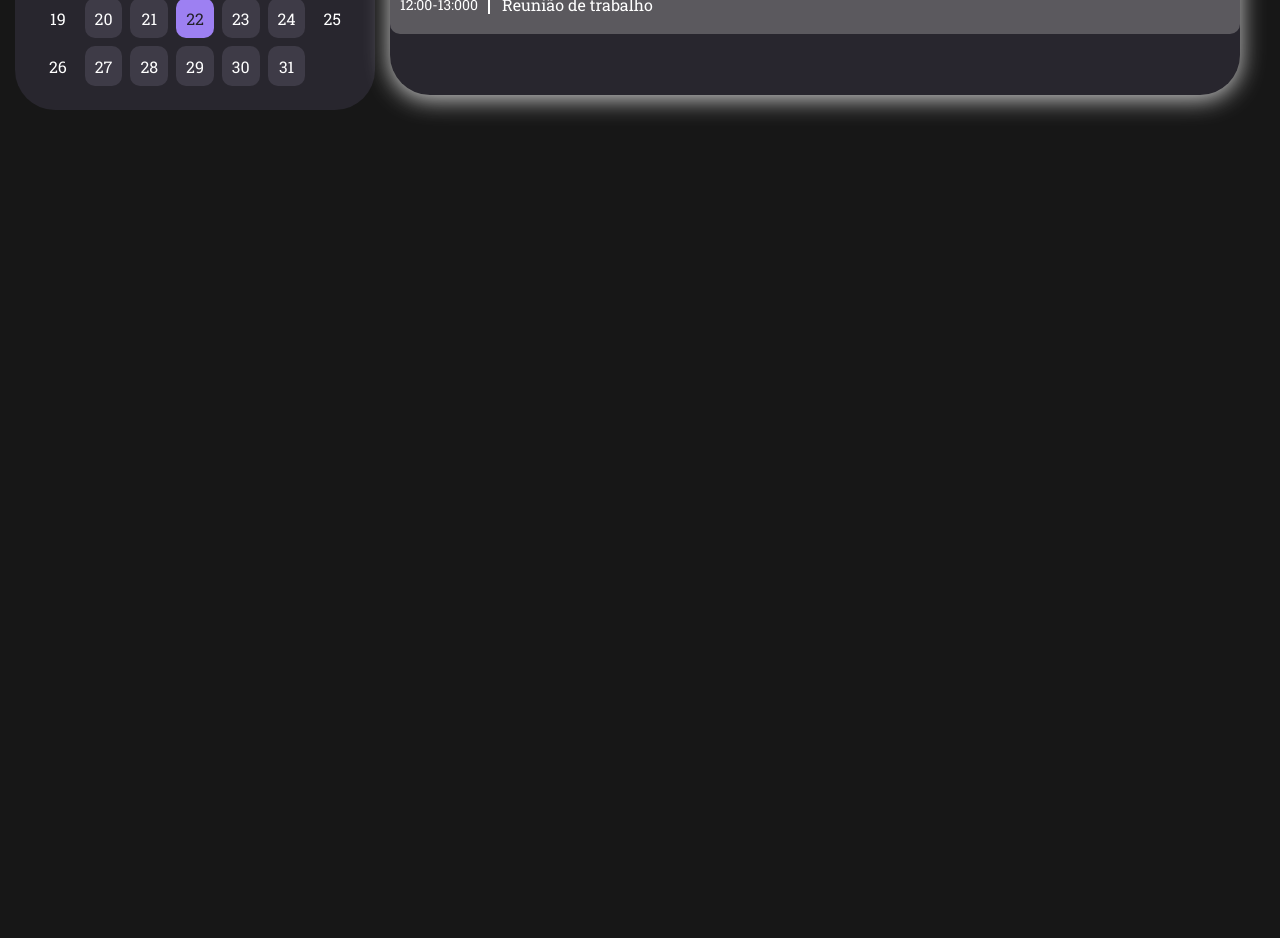
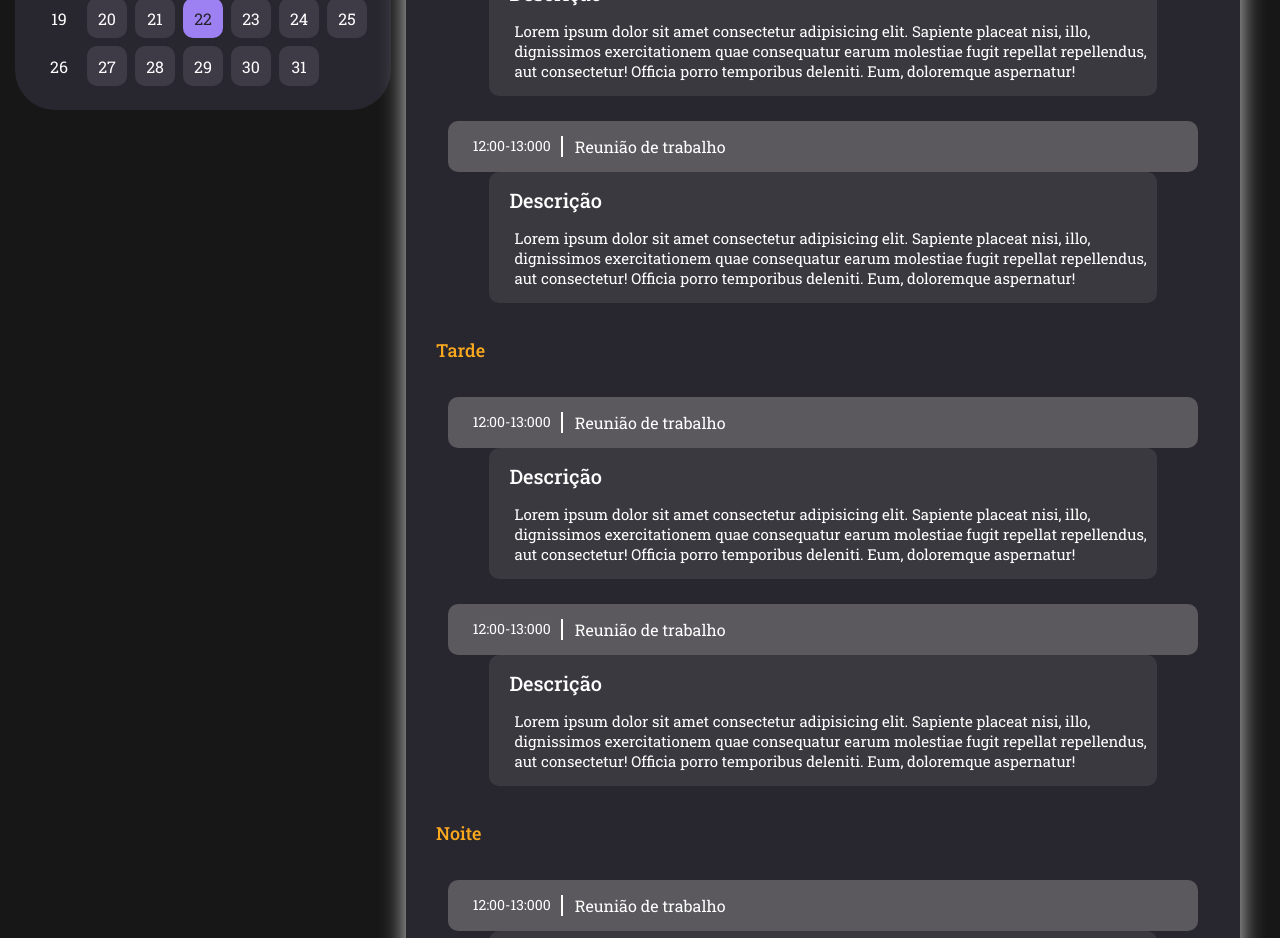
Before and after one commit to Marcelo8173/Schedule-online, a React (Create React App) app: page / in a window 1280 px wide. Shown: the part 340-1278 px from the top of the page. Before the commit the page ends 800 px from the top, so only its background shows below. Built offline with nearby package versions, Linux system fonts and the light colour scheme.

Commit message:
card description layout

```diff
--- /dev/null
+++ b/src/components/AsideContent/Description/index.tsx
@@ -0,0 +1,17 @@
+import React from 'react';
+import { Container } from './styles';
+
+const Description:React.FC = () =>{
+    return (
+        <Container>
+            <h2>Descrição</h2>
+            <p>Lorem ipsum dolor sit amet consectetur adipisicing elit.
+                Sapiente placeat nisi, illo, dignissimos exercitationem quae consequatur
+                earum molestiae fugit repellat repellendus, aut consectetur!
+                Officia porro temporibus deleniti.
+                Eum, doloremque aspernatur!</p>
+        </Container>
+    )
+}
+
+export default Description;
--- /dev/null
+++ b/src/components/AsideContent/Description/styles.ts
@@ -0,0 +1,36 @@
+import styled,{keyframes} from 'styled-components';
+
+const appearFromTop = keyframes`
+    from{
+        opacity: 0;
+        transform: translateY(-25px);
+    }
+    to{
+        opacity: 1;
+        transform: translateY(0px);
+    }
+`;
+
+
+export const Container = styled.div`
+    width: 80%;
+    border-radius: 10px;
+    margin-bottom: 10px;
+    background: rgba(221,221,221,0.1);
+    animation: ${appearFromTop} 1s;
+
+    h2{
+        margin-top: 15px;
+        margin-left: 20px;
+        font-family: 'Roboto Slab';
+        font-size: 20px;
+    }
+
+    p{
+        margin-top: 15px;
+        margin-left: 25px;
+        margin-bottom: 15px;
+        font-family: 'Roboto Slab';
+        font-size: 15px;
+    }
+`;
--- a/src/components/AsideContent/index.tsx
+++ b/src/components/AsideContent/index.tsx
@@ -1,6 +1,7 @@
 import React, { useState, useEffect, useMemo } from 'react';
 import {Container,Header,Content,CardContent} from './styled';
 import { format } from 'date-fns';
+import Description from './Description';
 import PtBr from 'date-fns/locale/pt-BR';
 
 
@@ -26,20 +27,50 @@ const AsideContent:React.FC = () =>{
             <Header>
                 <h1>Hoje, {FormatedDate}</h1>
             </Header>
+            <h3>Manhã</h3>
             <Content>
-                <h3>Manhã</h3>
                 <CardContent>
                     <p>12:00-13:000</p>
                     <span>Reunião de trabalho</span>
                 </CardContent>
+                <Description />
+
                 <CardContent>
                     <p>12:00-13:000</p>
                     <span>Reunião de trabalho</span>
                 </CardContent>
-
+                <Description />
             </Content>
 
+            <h3>Tarde</h3>
+                <Content>
+                    <CardContent>
+                        <p>12:00-13:000</p>
+                        <span>Reunião de trabalho</span>
+                    </CardContent>
+                    <Description />
 
+                    <CardContent>
+                        <p>12:00-13:000</p>
+                        <span>Reunião de trabalho</span>
+                    </CardContent>
+                    <Description />
+                </Content>
+
+            <h3>Noite</h3>
+            <Content>
+                    <CardContent>
+                        <p>12:00-13:000</p>
+                        <span>Reunião de trabalho</span>
+                    </CardContent>
+                    <Description />
+
+                    <CardContent>
+                        <p>12:00-13:000</p>
+                        <span>Reunião de trabalho</span>
+                    </CardContent>
+                    <Description />
+                </Content>
         </Container>
     )
 }
--- a/src/components/AsideContent/styled.ts
+++ b/src/components/AsideContent/styled.ts
@@ -28,11 +28,11 @@ const lights = keyframes`
 const appearFromLeft = keyframes`
     from{
         opacity: 0;
-        transform: translateX(0px);
+        transform: translateX(150px);
     }
     to{
         opacity: 1;
-        transform: translateX(-430px);
+        transform: translateX(0px);
     }
 `;
 
@@ -47,6 +47,14 @@ export const Container = styled.div`
     /* box-shadow: 0px 2px 25px 0px rgba(255,255,255, 0.7); */
     animation: ${lights} 15s;
     animation-iteration-count: infinite;
+
+    h3{
+        font-family: 'Roboto Slab';
+        color: #FAA91E;
+        margin-left: 30px;
+        margin-bottom: 20px;
+        font-size: 18px;
+    }
 `;
 
 export const Header = styled.header`
@@ -67,25 +75,17 @@ export const Header = styled.header`
 
 export const Content = styled.div`
     margin-bottom: 25px;
-    h3{
-        font-family: 'Roboto Slab';
-        color: #FAA91E;
-        margin-left: 30px;
-        margin-bottom: 20px;
-        font-size: 18px;
-    }
-
+    display: flex;
+    flex-direction: column;
+    align-items: center;
 `;
 
 
 export const CardContent = styled.div`
-    position: relative;
-    left: 50%;
-    transform: translateX(-50%);
     flex: 1;
     display: flex;
-    align-items: center;
-    width: 850px;
+    padding: 15px;
+    width: 90%;
     margin-top: 15px;
     border-radius: 10px;
     background: rgba(207,206,206,0.3);
@@ -113,19 +113,4 @@ export const CardContent = styled.div`
         flex: 1;
     }
 
-    section{
-        margin-right: 45px;
-
-        button{
-            margin-left: 5px;
-            width: 40px;
-            border: 0;
-            background: transparent;
-
-            svg{
-                font-size: 24px;
-            }
-        }
-    }
-
 `;
--- a/src/components/AsiderMenu/index.tsx
+++ b/src/components/AsiderMenu/index.tsx
@@ -21,7 +21,7 @@ const AsiderMenu: React.FC = () =>{
                         selectedDays={selectedDate}
                         // onMonthChange={handleMouthChange}
                         modifiers={{
-                            available: {daysOfWeek: [1,2,3,4,5]}
+                            available: {daysOfWeek: [1,2,3,4,5,6]}
                         }}
                         months ={[
                             'Janeiro',
```
